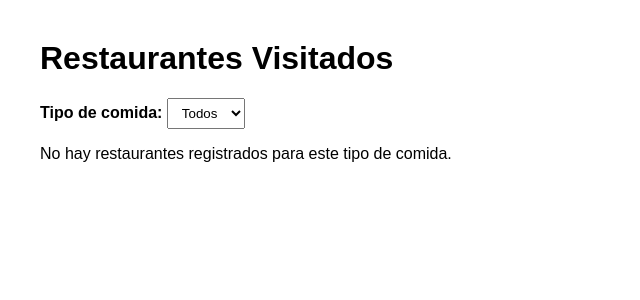
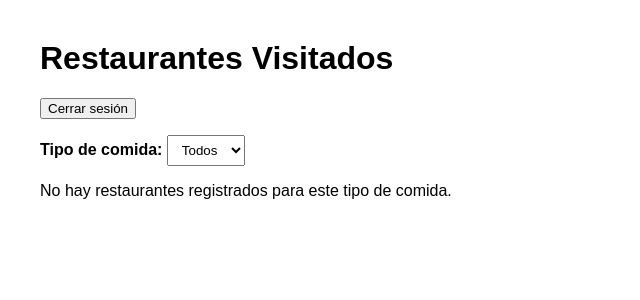
Before and after one commit to CatalinaNavarrete/guia-restaurantes-eva2, a Django app: template restaurantes/templates/listar.html in a window 1280 px wide. Shown: the top 300 px of the page, without its empty margins (0-640 px from the left). Run offline with Django 4.2, Linux system fonts and the light colour scheme; the template is opened without the code that fills it, so the values that code supplies are empty.

Commit message:
Agrega autenticación a las vistas de restaurantes

```diff
--- a/restaurantes/templates/listar.html
+++ b/restaurantes/templates/listar.html
@@ -15,8 +15,15 @@
     select { padding: 6px 10px; }
   </style>
 </head>
-<body>
+
+  <body>
+
   <h1>Restaurantes Visitados</h1>
+
+  <form method="post" action="{% url 'logout' %}">
+    {% csrf_token %}
+    <button type="submit">Cerrar sesión</button>
+  </form>
 
   <form method="GET">
     <label for="tipo"><strong>Tipo de comida:</strong></label>
--- a/restaurantes/views.py
+++ b/restaurantes/views.py
@@ -1,6 +1,8 @@
 from django.shortcuts import render
 from .models import Restaurante
+from django.contrib.auth.decorators import login_required
 
+@login_required
 def listar_restaurantes(request):
     restaurantes = Restaurante.objects.all()
 
```
